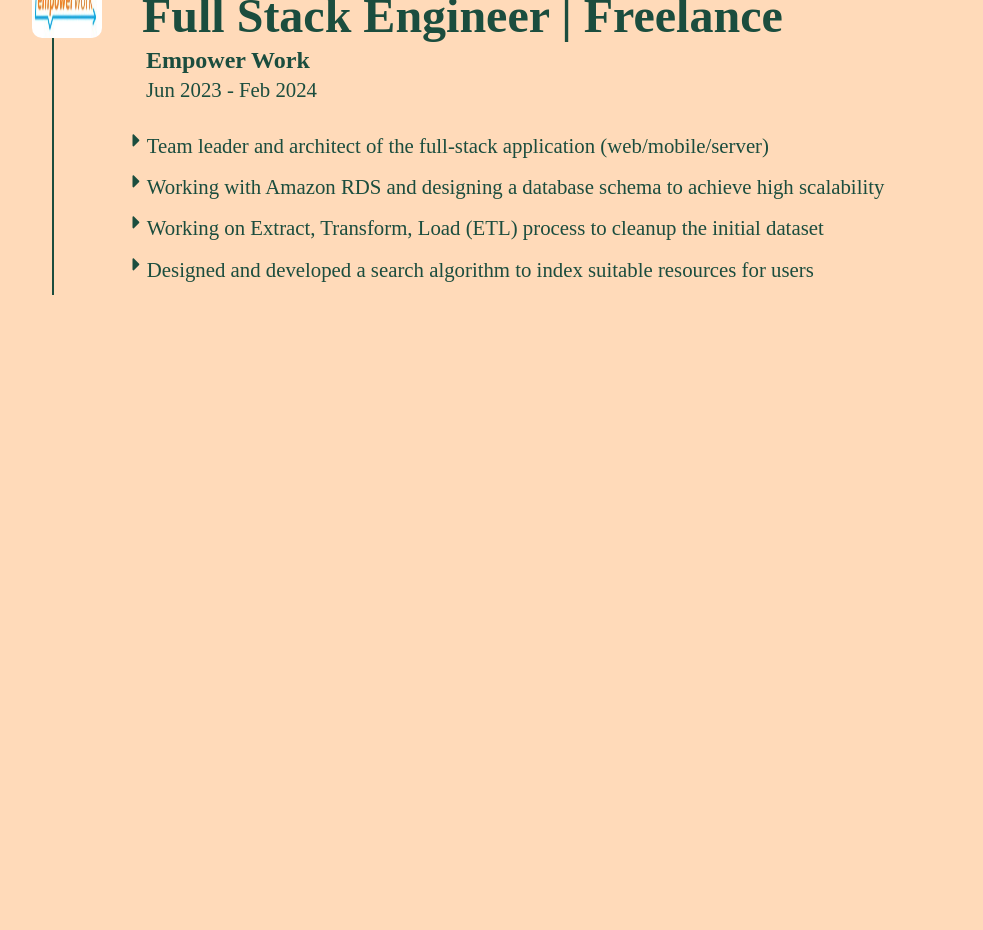
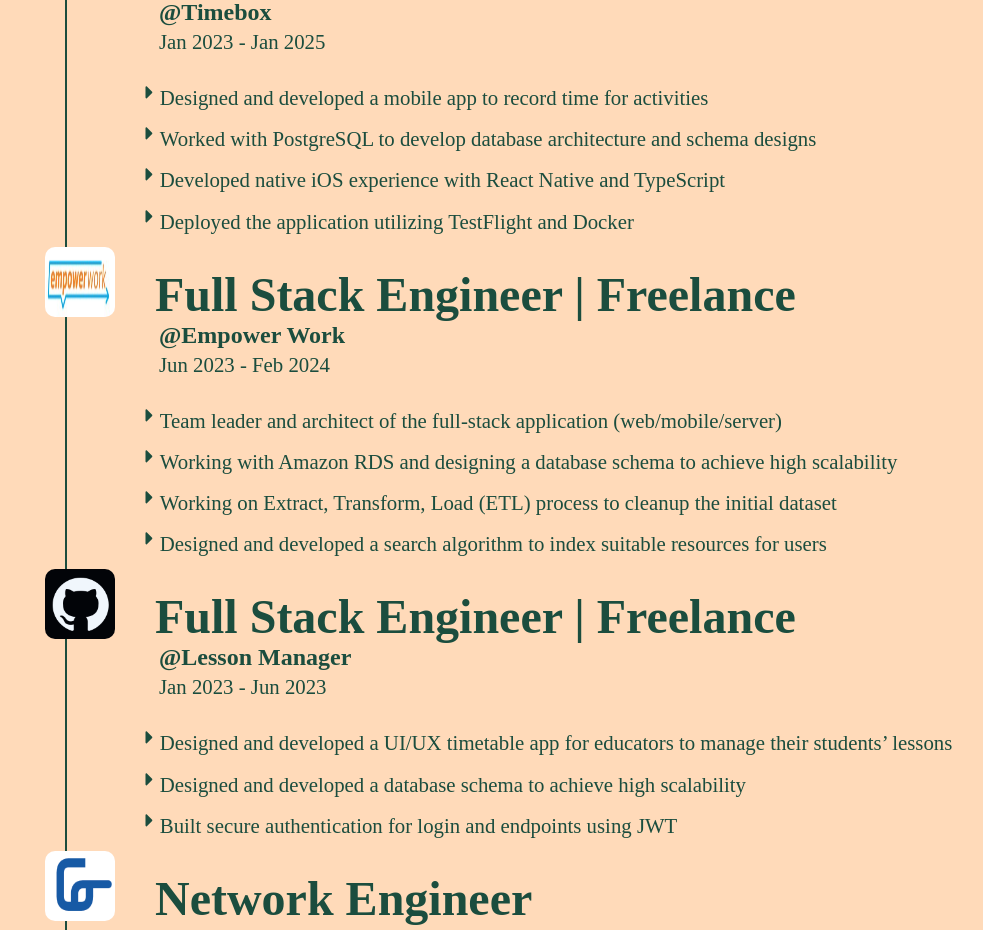
Before and after one commit to Yui1002/portfolio, a React app: page / in a window 1280 px wide. Shown: the part 3360-4290 px from the top of the page, without its empty margins (95-1078 px from the left). Before the commit the page ends 3765 px from the top, so only its background shows below. Built offline with nearby package versions, Linux system fonts and the light colour scheme.

Commit message:
adjusted design to multiple size screen

```diff
--- a/src/components/Experience.tsx
+++ b/src/components/Experience.tsx
@@ -16,23 +16,31 @@ const Experience = ({ experience }: ExperienceProps) => {
   return (
     <div className="timeline-item">
       <div className="timeline-icon">
+        <a href={experience.companyLink} target="_blank" rel="noopener noreferrer">
           <img src={experience.companyLogo} alt={experience.companyName} />
+        </a>
       </div>
       <div>
         <div className="timeline-content">
           <p className="timeline-position">{experience.position}</p>
-            <p className="timeline-name">{experience.companyName}</p>
+          <a
+            href={experience.companyLink}
+            target="_blank"
+            rel="noopener noreferrer"
+            className="timeline-name"
+          >
+            @{experience.companyName}
+          </a>
           <p className="timeline-date">{experience.period}</p>
         </div>
         <div className="timeline-descriptions">
           {experience.description.map((d, index) => (
-                <div className="timeline-description">
+            <div className="timeline-description" key={index}>
               <FaCaretRight />
-                    <p key={index}>{d}</p>
+              <p>{d}</p>
             </div>
           ))}
         </div>
-
       </div>
     </div>
   );
--- a/src/data/experienceData.ts
+++ b/src/data/experienceData.ts
@@ -12,6 +12,19 @@ const experienceData = [
         companyLink: "https://www.safermobility.com"
     },
     {
+        companyName: "Timebox",
+        position: "Full Stack Engineer | Freelance",
+        period: 'Jan 2023 - Jan 2025',
+        description: [
+            "Designed and developed a mobile app to record time for activities",
+            "Worked with PostgreSQL to develop database architecture and schema designs",
+            "Developed native iOS experience with React Native and TypeScript",
+            "Deployed the application utilizing TestFlight and Docker"
+        ],
+        companyLogo: require("../images/Freelance.png"),
+        companyLink: "https://github.com/Yui1002/timebox"
+    },
+    {
         companyName: "Empower Work",
         position: "Full Stack Engineer | Freelance",
         period: 'Jun 2023 - Feb 2024',
@@ -24,6 +37,31 @@ const experienceData = [
         companyLogo: require("../images/Logo2.png"),
         companyLink: "https://www.empowerwork.org"
     },
+    {
+        companyName: "Lesson Manager",
+        position: "Full Stack Engineer | Freelance",
+        period: 'Jan 2023 - Jun 2023',
+        description: [
+            "Designed and developed a UI/UX timetable app for educators to manage their students’ lessons",
+            "Designed and developed a database schema to achieve high scalability",
+            "Built secure authentication for login and endpoints using JWT",
+        ],
+        companyLogo: require("../images/Freelance.png"),
+        companyLink: "https://github.com/Yui1002/LessonManager"
+    },
+    {
+        companyName: "Netone Systems",
+        position: "Network Engineer",
+        period: 'Apr 2019 - Jun 2021',
+        description: [
+            "Proposed scalable and reliable network solutions to clients",
+            "Setup Cisco routers, switches and servers for remote-working environments for small businesses (< 10,000 users)",
+            "Troubleshooted L2 and L3 network issues under 24 hours",
+            "Scaled network architectures by proposing innovative solutions to various stakeholders"
+        ],
+        companyLogo: require("../images/Netone.png"),
+        companyLink: "https://www.netone.co.jp/english/"
+    },
 ]
 
 export default experienceData;
--- a/src/styles/Experience.css
+++ b/src/styles/Experience.css
@@ -6,14 +6,15 @@
   position: relative;
   margin: 0 auto;
   padding: 20px 0;
-  width: 90%;
-  max-width: 1200px;
+  width: 100%;
+  max-width: 1000px;
 }
 
 .timeline-item {
   display: flex;
   margin-bottom: 40px;
   position: relative;
+  margin: 0 auto
 }
 
 .timeline-item::before {
@@ -43,6 +44,12 @@
   border-radius: 10px;
 }
 
+.timeline-icon a {
+  display: inline-block;
+  width: 100%;
+  height: 100%;
+}
+
 .timeline-content {
   padding: 20px;
   border-radius: 10px;
@@ -53,17 +60,23 @@
   font-size: 3em;
   font-weight: bold;
   margin: 0
-  /* margin-bottom: 10px; */
 }
 
 .timeline-name {
-  font-size: 1.5rem;
+  font-size: 1.5em;
   font-weight: bold;
-  margin: 4px
+  margin: 4px;
+  text-decoration: none;
+  color: inherit;
+  cursor: pointer;
+}
+
+.timeline-name:hover {
+  text-decoration: underline;
 }
 
 .timeline-date {
-  font-size: 1.3rem;
+  font-size: 1.3em;
   margin-bottom: 15px;
   color: #1B4D3E;
   margin: 4px
@@ -78,10 +91,16 @@
 .timeline-description {
     display: flex;
   margin-bottom: 10px;
-  font-size: 1.3rem;
+  font-size: 1.3em;
   line-height: 1.5;
 }
 
 .timeline-description p {
     margin: 0
 }
+
+@media screen and (max-width: 600px) {
+    .timeline-position {
+        font-size: 2em;
+    }
+}
```
Also changed, not shown: src/images/Freelance.png (added), src/images/Netone.png (added). Lines whose indentation alone changed are shown as unchanged.
